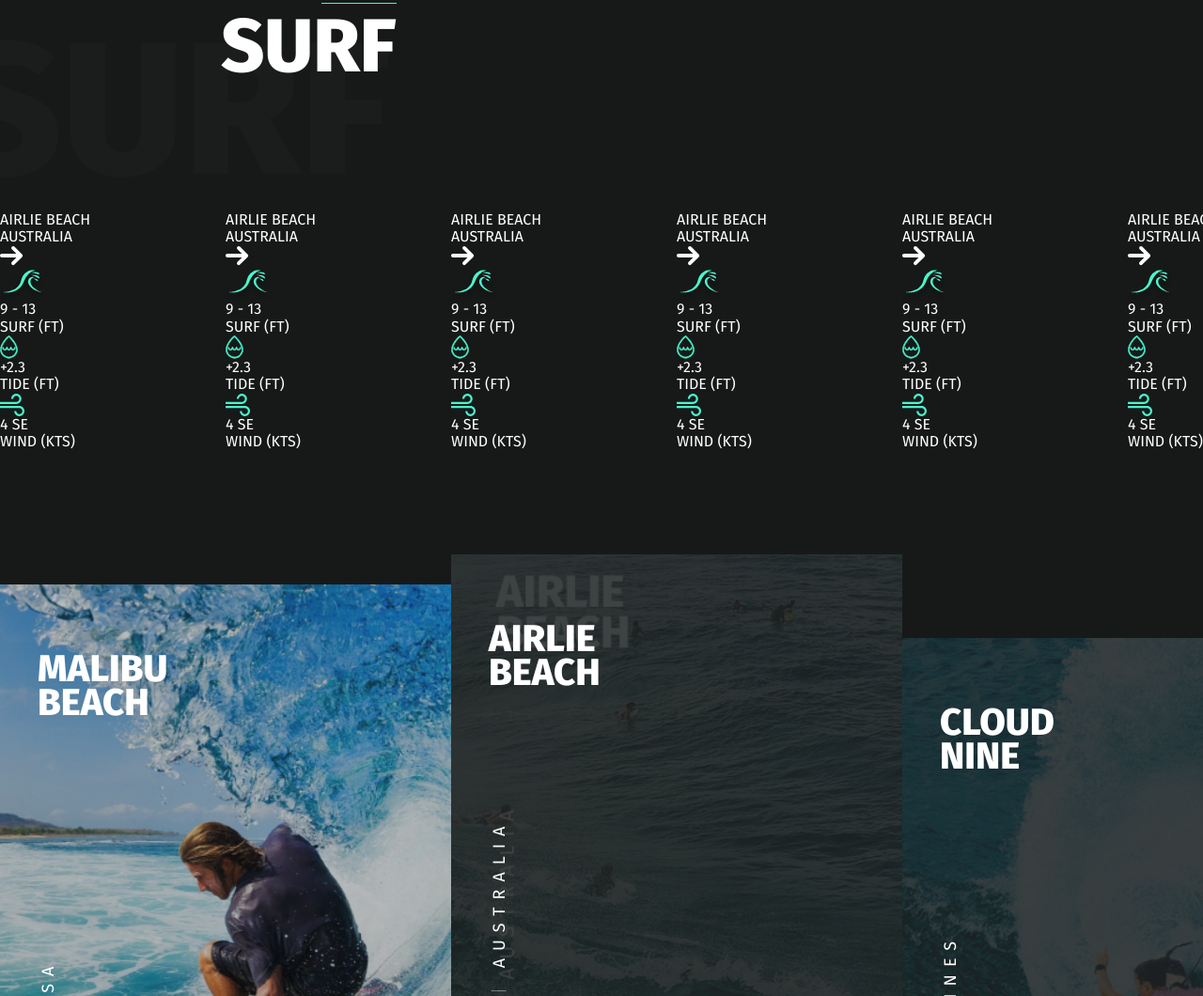
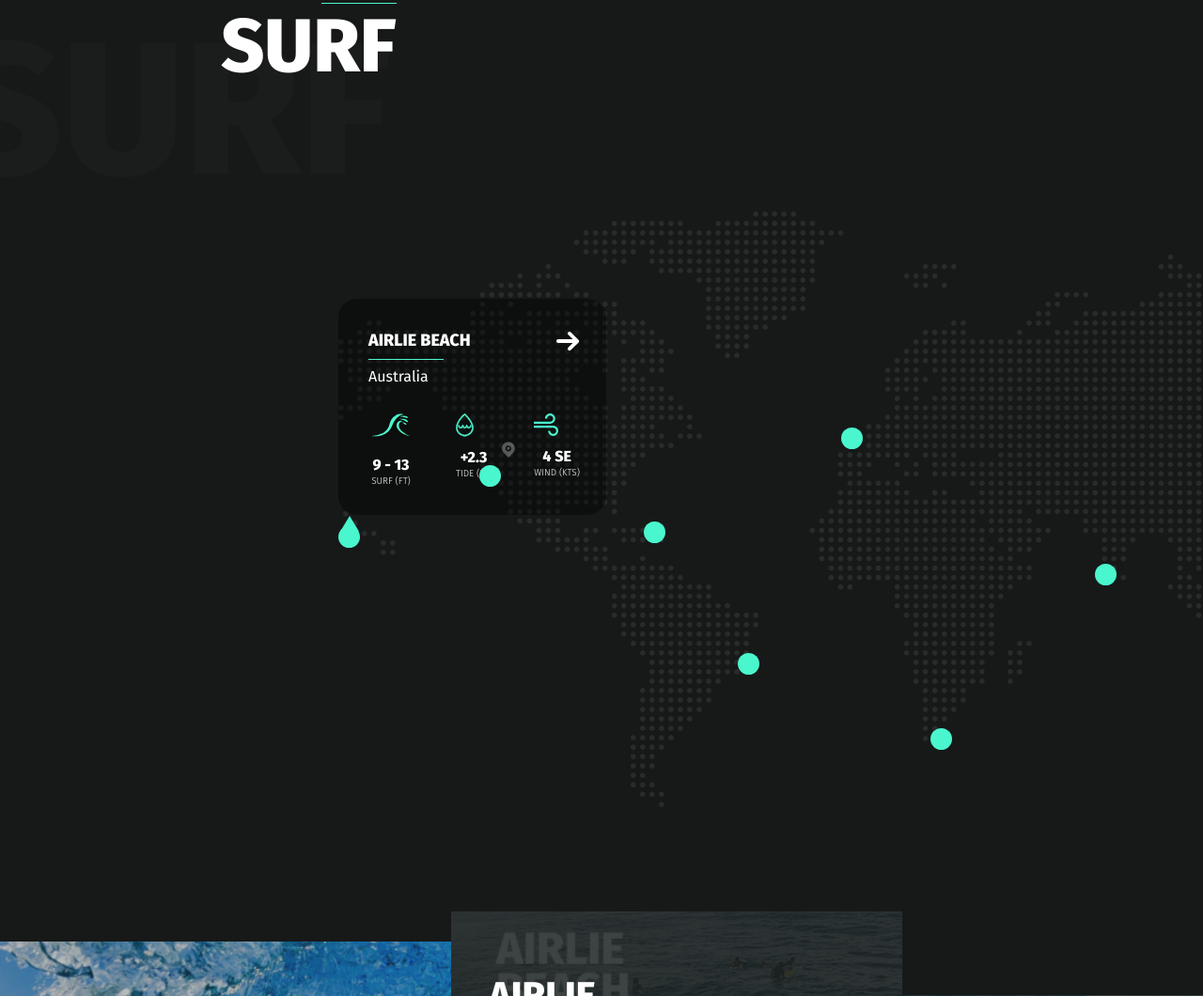
Before and after one commit to sereja-s/prjectFigma1, a website: page app/index.html in a window 1280 px wide. Shown: the part 957-2017 px from the top of the page at 94% size. Drawn offline with nearby package versions, Linux system fonts and the light colour scheme.

Commit message:
Второй экран (4-я часть) стили для таблички, треугольник к точкам на карте

```diff
--- a/app/index.html
+++ b/app/index.html
@@ -259,7 +259,7 @@
 			<div class="slider-map">
 
 				<!--1-й пляж-->
-				<div class="slider-dots">
+				<div class="slider-dots slider-dots--1">
 
 					<!--кружёк на карте-->
 					<div class="slider-dots__circle"></div>
@@ -307,7 +307,7 @@
 				</div>
 
 				<!--2-й пляж-->
-				<div class="slider-dots">
+				<div class="slider-dots slider-dots--2">
 
 					<!--кружёк на карте-->
 					<div class="slider-dots__circle"></div>
@@ -355,7 +355,7 @@
 				</div>
 
 				<!--3-й пляж-->
-				<div class="slider-dots">
+				<div class="slider-dots slider-dots--3">
 
 					<!--кружёк на карте-->
 					<div class="slider-dots__circle"></div>
@@ -403,7 +403,7 @@
 				</div>
 
 				<!--4-й пляж-->
-				<div class="slider-dots">
+				<div class="slider-dots slider-dots--4">
 
 					<!--кружёк на карте-->
 					<div class="slider-dots__circle"></div>
@@ -451,7 +451,7 @@
 				</div>
 
 				<!--5-й пляж-->
-				<div class="slider-dots">
+				<div class="slider-dots slider-dots--5">
 
 					<!--кружёк на карте-->
 					<div class="slider-dots__circle"></div>
@@ -499,7 +499,7 @@
 				</div>
 
 				<!--6-й пляж-->
-				<div class="slider-dots">
+				<div class="slider-dots slider-dots--6">
 
 					<!--кружёк на карте-->
 					<div class="slider-dots__circle"></div>
@@ -547,7 +547,7 @@
 				</div>
 
 				<!--7-й пляж-->
-				<div class="slider-dots">
+				<div class="slider-dots slider-dots--7">
 
 					<!--кружёк на карте-->
 					<div class="slider-dots__circle"></div>
@@ -594,8 +594,8 @@
 
 				</div>
 
-				<!---й пляж-->
-				<div class="slider-dots">
+				<!--8-й пляж-->
+				<div class="slider-dots slider-dots--8">
 
 					<!--кружёк на карте-->
 					<div class="slider-dots__circle"></div>
--- a/app/scss/style.scss
+++ b/app/scss/style.scss
@@ -301,4 +301,184 @@
 	display: none; // кнопка не видна пока её слайд(картинка) не активна
 }
 
+.slider-map {
+	// пропишем свойства картинки-карта
+	max-width: 1200px;
+	min-height: 635px;
+	background-image: url(../images/world-map-dots.png);
+	background-repeat: no-repeat;
+	background-size: cover; //Масштабирует картинку (так, чтобы она накрыла собой весь блок с сохранением пропорций)
+	background-position: center;
+	margin: 0 auto;
+	.slick-list {
+		// для блока в котором расположены точки на карте (как у картинки-карты)
+		// теперь сможем задавать координаты точек, относительно карты
+		min-height: 635px;
+	}
+	.slick-current {
+		.slider-dots__content {
+			display: block; // табличка с контентом, появится для того элемента, который выделен (щелчком на точку или стрелку)
+			width: 285px; // Размеры таблички
+			padding: 31px 28px 0 32px; // поля в табличке
+		}
+	}
+}
+
+.slider-dots__content-row {
+	// пропишем свойства для содержимого таблички (расположение строчек)
+	display: flex;
+	justify-content: space-between;
+	padding-bottom: 30px;
+}
+
+.slider-dots__content-item {
+	// свойства для картинок в табличке
+	text-align: center;
+	img {
+		margin-bottom: 10px;
+	}
+}
+
+.slider-dots__content-number {
+	// свойства для чисел в табличке
+	font-weight: 800;
+	font-size: 16px;
+	line-height: 23px;
+}
+
+.slider-dots__content-name {
+	// свойства для текста в табличке
+	font-weight: 300;
+	font-size: 10px;
+	line-height: 12px;
+}
+
+.slider-dots__content-title {
+	font-weight: 800; // стили для заголовка в табличке
+	font-size: 18px;
+	line-height: 26px;
+	padding-bottom: 8px;
+	margin-bottom: 8px;
+	position: relative;
+	&::before {
+		content: ""; // позиционировали и раскрасили полосочку в табличке
+		position: absolute;
+		background-color: $green;
+		width: 80px;
+		height: 1px;
+		bottom: 0;
+		left: 0;
+	}
+}
+
+.slider-dots__content-subtitle {
+	font-size: 16px; // стили для позаголовка в табличке
+	line-height: 19px;
+	text-transform: capitalize;
+}
+
+.slider-dots__content-link {
+	padding-top: 4px;
+}
+.slider-dots__circle {
+	// прорисуем точки на карте
+	width: 23px;
+	height: 23px;
+	background-color: $green;
+	border-radius: 50%;
+	cursor: pointer; // курсор меняет вид при наведении на точку на карте
+}
+
+.slider-dots__content {
+	display: none; // контент в табличке не виден, пока не активировали точку на карте
+	background: rgba(#000, 0.4); // далее: сделали фон
+	border-radius: 20px; //и скруглили углы
+	position: absolute;
+	bottom: 35px;
+	transform: translateX(-50%);
+	&::before {
+		content: ""; // прописали треугольник, прилегающий к точке
+		position: absolute;
+		width: 0;
+		height: 0;
+		border-bottom: 20px solid $green;
+		border-left: 12px solid transparent;
+		border-right: 12px solid transparent;
+		bottom: -21px;
+		left: 50%;
+		border-bottom-left-radius: 10px;
+		border-bottom-right-radius: 10px;
+	}
+}
+
+.slider-dots {
+	position: relative;
+}
+
+// задаём координаты точек на карте
+.slider-dots--1 {
+	top: 335px;
+	left: 0;
+	.slider-dots__content {
+		transform: translateX(0); //сместили табличку для 1-й точки от среднего положения(вправо)Что бы не обрезало
+		&::before {
+			left: 0;
+		}
+	}
+}
+.slider-dots--2 {
+	top: 270px;
+	left: 0;
+	.slider-dots__circle {
+		position: relative;
+		&::before {
+			content: "";
+			position: absolute;
+			background-image: url(../images/mini-marker.png);
+			width: 14px;
+			height: 17px;
+			background-size: cover; //Масштабирует картинку (так, чтобы она накрыла собой весь блок с сохранением пропорций)
+			top: -25px;
+			right: -15px;
+		}
+	}
+}
+.slider-dots--3 {
+	top: 330px;
+	left: 25px;
+}
+.slider-dots--4 {
+	top: 470px;
+	left: -25px;
+	.slider-dots__content {
+		transform: translateX(-1%); //сместили табличку для 4-й точки от среднего положения(вправо)
+		&::before {
+			left: 0;
+		}
+	}
+}
+.slider-dots--5 {
+	top: 230px;
+	left: -65px;
+}
+.slider-dots--6 {
+	top: 550px;
+	left: -120px;
+}
+.slider-dots--7 {
+	top: 375px;
+	left: -95px;
+}
+.slider-dots--8 {
+	top: 470px;
+	left: 35px;
+	.slider-dots__content {
+		transform: translateX(-260px); //сместили табличку для 8-й точки от среднего положения(влево)Что бы не обрезало
+		&::before {
+			left: auto;
+			right: 0;
+		}
+	}
+}
+
 @import "media";
```
Also changed, not shown: app/css/style.min.css, app/images/mini-marker.png (added), app/images/world-map-dots.png (added).
